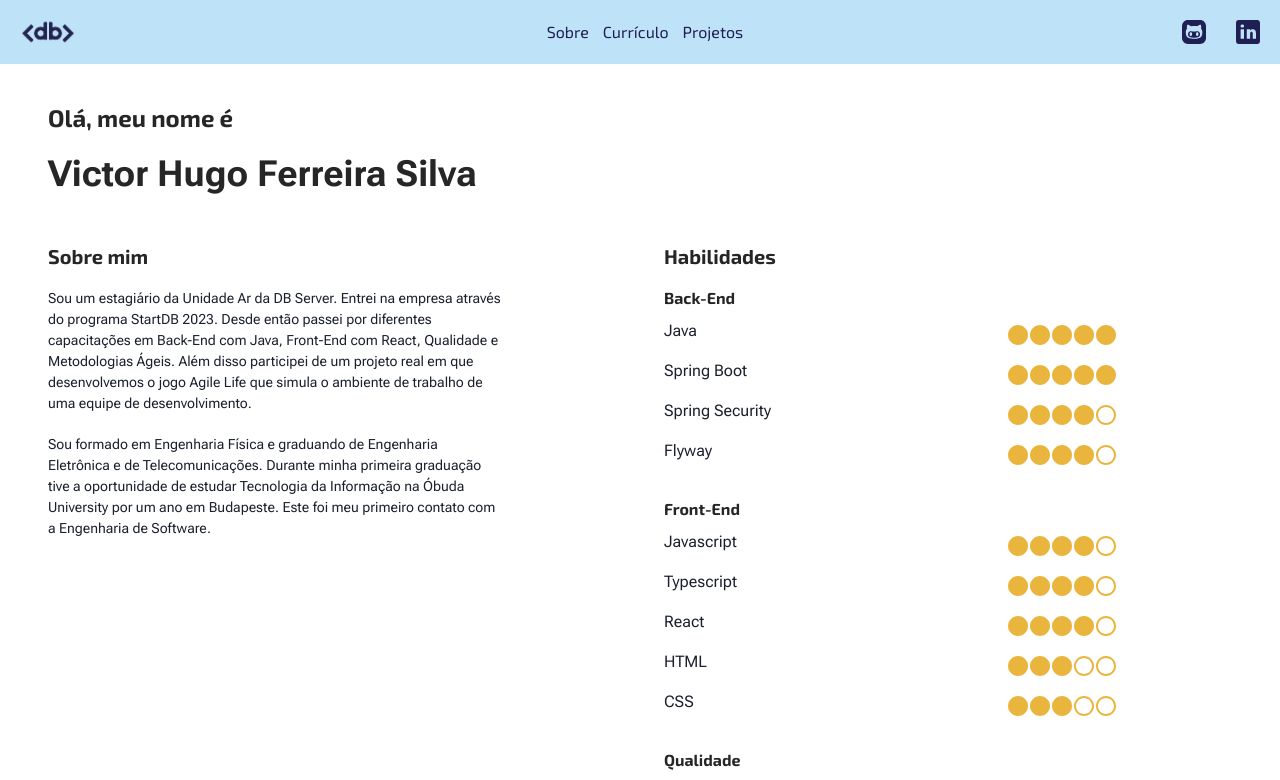
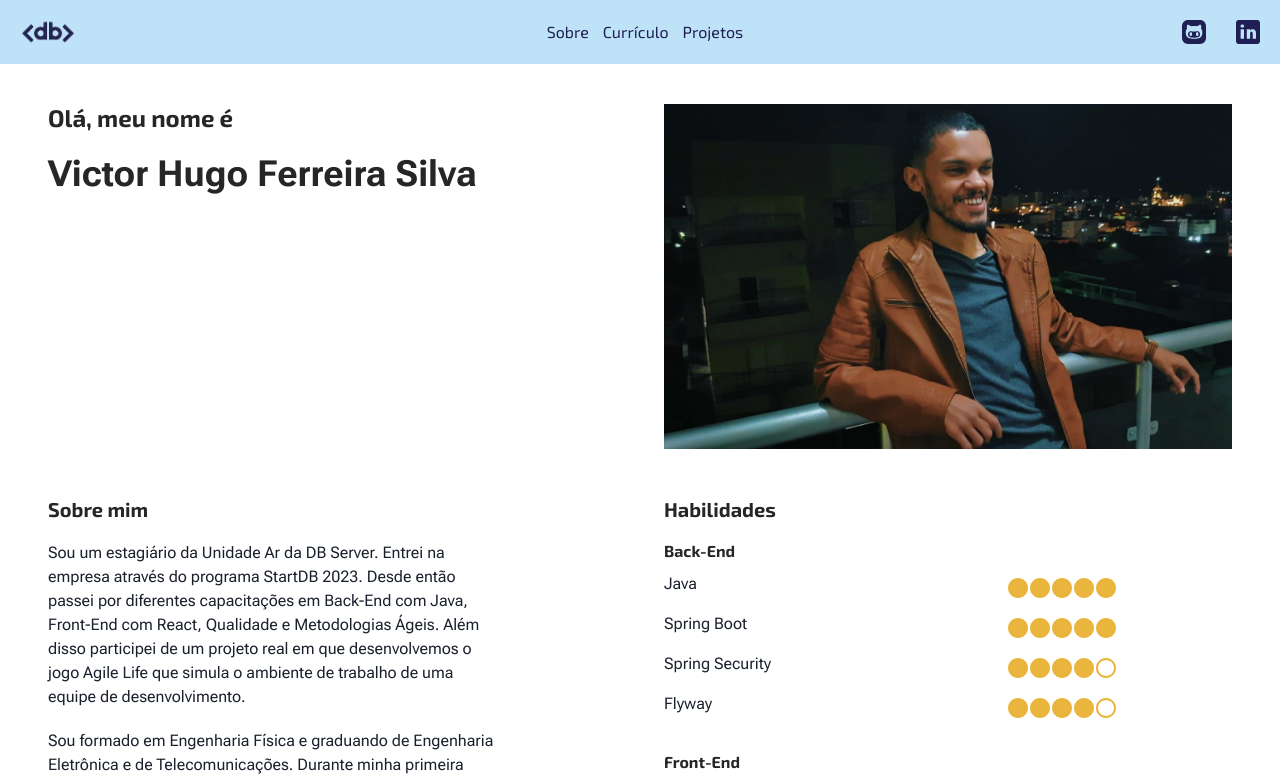
Before and after one commit to victorhfsilva/db-portfolio, a React (Vite) app: page / in a window 1280 px wide. Shown: the top 780 px of the page. Built offline with nearby package versions, Linux system fonts and the light colour scheme.

Commit message:
style: Adição de uma foto no portfólio.

```diff
--- a/src/pages/home/index.tsx
+++ b/src/pages/home/index.tsx
@@ -1,4 +1,4 @@
-import { Flex, Grid, GridItem, Heading } from "@chakra-ui/react"
+import { Flex, Grid, GridItem, Heading, Image } from "@chakra-ui/react"
 import SobreMim from "./sobreMim";
 import Habilidades from "./habilidades";
 
@@ -11,7 +11,7 @@ const Home = () => {
             marginTop={'10'}
             marginBottom={'4'}>
 
-                <GridItem colSpan={2}>
+                <GridItem>
                     <Flex direction={'column'}>
                         <Heading
                             as={'h2'}
@@ -29,6 +29,10 @@ const Home = () => {
                     </Flex>
                 </GridItem>
 
+                <GridItem>
+                    <Image src={'/src/assets/victor-silva.jpg'} alt={'Foto de Victor Hugo Ferreira Silva'} />
+                </GridItem>
+
                 <GridItem colSpan={{base: 2, md: 1}}>
                     <SobreMim/>
                 </GridItem>
--- a/src/pages/home/sobreMim.tsx
+++ b/src/pages/home/sobreMim.tsx
@@ -12,12 +12,12 @@ const SobreMim = () => {
             </Heading>
 
             <Text paddingBottom={'5'}
-                fontFamily={'sans_serif'} fontSize={'sm'}>
+                fontFamily={'sans_serif'} fontSize={'md'}>
                 Sou um estagiário da Unidade Ar da DB Server. Entrei na empresa através do programa StartDB 2023. Desde então passei por diferentes capacitações em Back-End com Java, Front-End com React, Qualidade e Metodologias Ágeis. Além disso participei de um projeto real em que desenvolvemos o jogo Agile Life que simula o ambiente de trabalho de uma equipe de desenvolvimento.
             </Text>
 
             <Text paddingBottom={'5'}
-                fontFamily={'sans_serif'} fontSize={'sm'}>
+                fontFamily={'sans_serif'} fontSize={'md'}>
                 Sou formado em Engenharia Física e graduando de Engenharia Eletrônica e de Telecomunicações. Durante minha primeira graduação tive a oportunidade de estudar Tecnologia da Informação na Óbuda University por um ano em Budapeste. Este foi meu primeiro contato com a Engenharia de Software.
             </Text>
         </Flex>
```
Also changed, not shown: src/assets/victor-silva.jpg (added), 1 other file (tests, documents, lock files or other folders).
